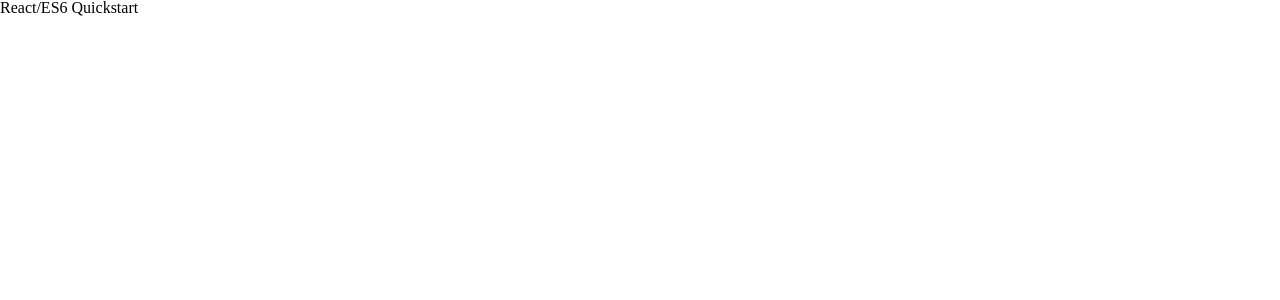
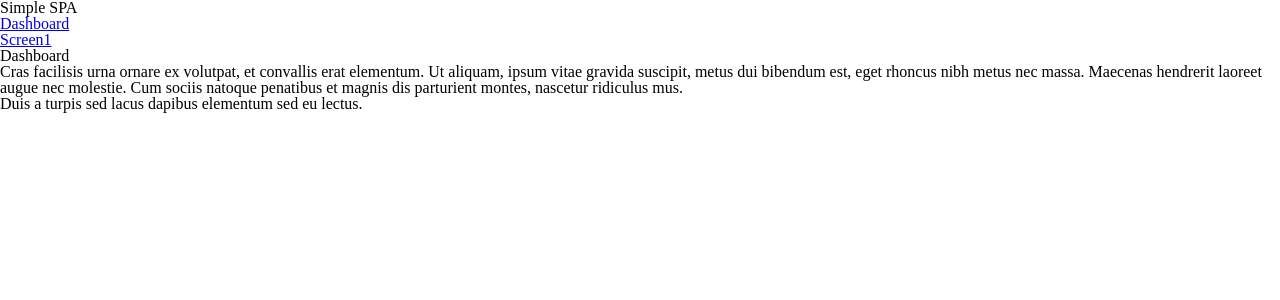
Before and after one commit to jpishko/es6-react-quickstart, a React app: page / in a window 1280 px wide. Shown: the top 300 px of the page. Built offline with nearby package versions, Linux system fonts and the light colour scheme; the HTML template or start-up script is replaced by a standard one.

Commit message:
Initial implementation of react-router

```diff
--- a/src/js/components/App.jsx
+++ b/src/js/components/App.jsx
@@ -1,4 +1,7 @@
 import React from 'react';
+import {Route, NavLink, BrowserRouter} from 'react-router-dom';
+import Dashboard from './screens/Dashboard.jsx';
+import Screen1 from './screens/Screen1.jsx';
 
 export default class App extends React.Component {
   constructor() {
@@ -7,9 +10,19 @@ export default class App extends React.Component {
 
   render() {
     return (
-      <div>
-        React/ES6 Quickstart
-      </div>
+      <BrowserRouter>
+        <div>
+            <h1>Simple SPA</h1>
+            <ul className="header">
+              <li><NavLink to="/">Dashboard</NavLink></li>
+              <li><NavLink to="/screen1">Screen1</NavLink></li>
+            </ul>
+            <div className="content">
+              <Route exact path="/" component={Dashboard}/>
+              <Route path="/screen1" component={Screen1}/>
+            </div>
+          </div>
+        </BrowserRouter>
     );
   }
 }
--- /dev/null
+++ b/src/js/components/screens/Dashboard.jsx
@@ -0,0 +1,19 @@
+import React from "react";
+
+export default class Dashboard extends React.Component {
+  render() {
+    return (
+      <div>
+        <h2>Dashboard</h2>
+        <p>Cras facilisis urna ornare ex volutpat, et
+        convallis erat elementum. Ut aliquam, ipsum vitae
+        gravida suscipit, metus dui bibendum est, eget rhoncus nibh
+        metus nec massa. Maecenas hendrerit laoreet augue
+        nec molestie. Cum sociis natoque penatibus et magnis
+        dis parturient montes, nascetur ridiculus mus.</p>
+
+        <p>Duis a turpis sed lacus dapibus elementum sed eu lectus.</p>
+      </div>
+    );
+  }
+}
--- /dev/null
+++ b/src/js/components/screens/Screen1.jsx
@@ -0,0 +1,19 @@
+import React from "react";
+
+export default class Screen1 extends React.Component {
+  render() {
+    return (
+      <div>
+        <h2>Screen1</h2>
+        <p>Cras facilisis urna ornare ex volutpat, et
+        convallis erat elementum. Ut aliquam, ipsum vitae
+        gravida suscipit, metus dui bibendum est, eget rhoncus nibh
+        metus nec massa. Maecenas hendrerit laoreet augue
+        nec molestie. Cum sociis natoque penatibus et magnis
+        dis parturient montes, nascetur ridiculus mus.</p>
+
+        <p>Duis a turpis sed lacus dapibus elementum sed eu lectus.</p>
+      </div>
+    );
+  }
+}
```
